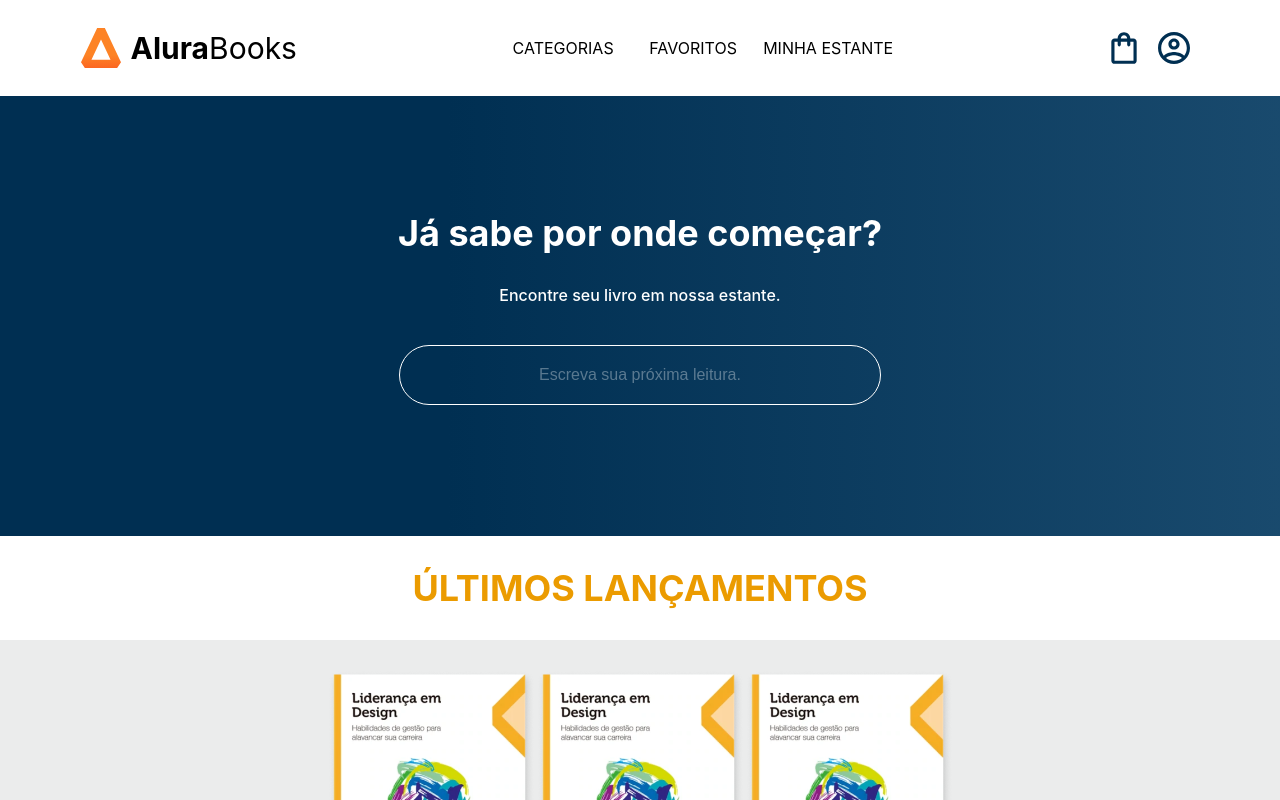
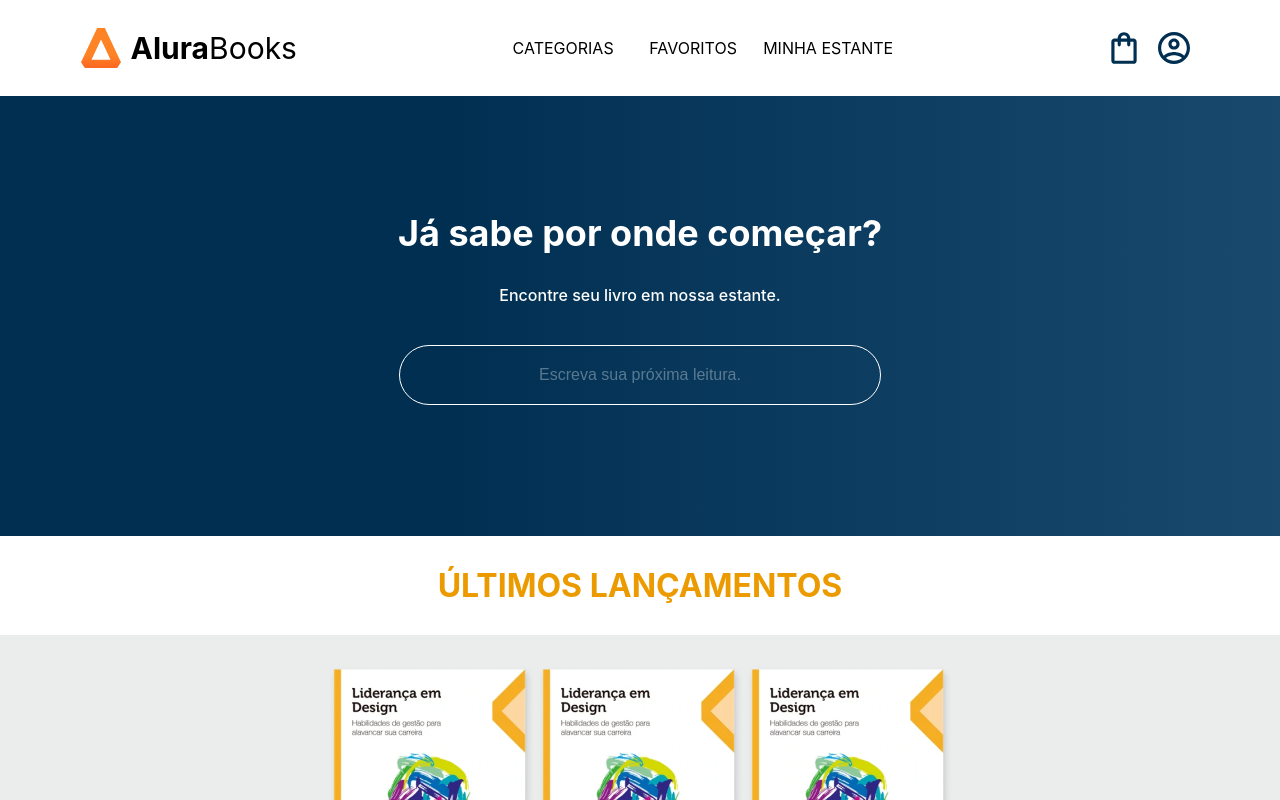
Before and after one commit to rafaelpequino/alura-books, a React (Create React App) app: page / in a window 1280 px wide. Shown: the top 800 px of the page. Built offline with nearby package versions, Linux system fonts and the light colour scheme.

Commit message:
Estiliza o título dinamicamente

```diff
--- a/src/components/Titulo/index.js
+++ b/src/components/Titulo/index.js
@@ -2,10 +2,10 @@
 
 export const Titulo = styled.h2`
     width: 100%;
-    padding: 30px 0;
+    padding: ${props => props.paddingTopBot || '30px'} 0;
     background-color: #FFF;
     color: ${props => props.cor || '#EB9B00'};
-    font-size: 36px;
-    text-align: center;
+    font-size: ${props => props.tamanhoFonte || '32px'};
+    text-align: ${props => props.alinhamento || 'center'};
     margin: 0;
 `
```
